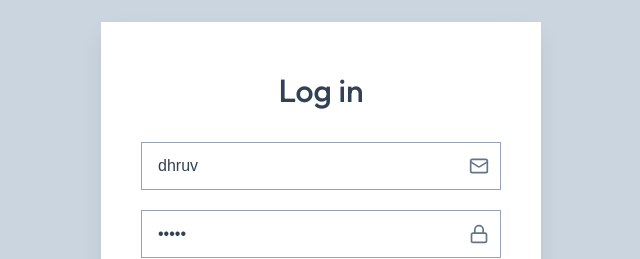
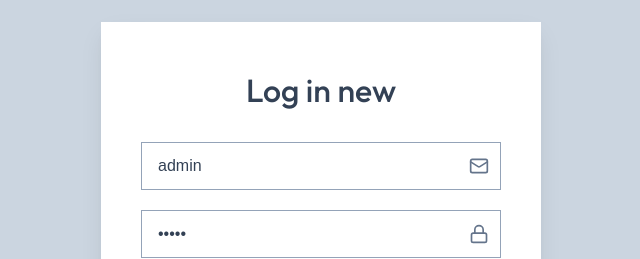
Before and after one commit to BrijeshVadodariya/amy_lights, a React (Vite) app: page / in a window 1280 px wide. Shown: the part 254-513 px from the top of the page, without its empty margins (319-959 px from the left). Built offline with nearby package versions, Linux system fonts and the light colour scheme.

Commit message:
changed placeholder

```diff
--- a/src/pages/Login.jsx
+++ b/src/pages/Login.jsx
@@ -3,8 +3,8 @@ import { Mail, Lock } from 'lucide-react';
 import './Login.css';
 
 const Login = ({ onLogin, loading }) => {
-  const [email, setEmail] = useState('dhruv');
-  const [password, setPassword] = useState('dhruv');
+  const [email, setEmail] = useState('admin');
+  const [password, setPassword] = useState('admin');
 
   const handleSubmit = (e) => {
     e.preventDefault();
@@ -24,12 +24,12 @@ const Login = ({ onLogin, loading }) => {
       </div>
 
       <div className="login-card">
-        <h1>Log in</h1>
+        <h1>Log in new</h1>
         <form onSubmit={handleSubmit}>
           <div className="input-group">
             <input
               type="text"
-              placeholder="Email / Phone"
+              placeholder="admin"
               autoComplete="username"
               value={email}
               onChange={(e) => setEmail(e.target.value)}
@@ -40,7 +40,7 @@ const Login = ({ onLogin, loading }) => {
           <div className="input-group">
             <input
               type="password"
-              placeholder="Password"
+              placeholder="admin"
               autoComplete="current-password"
               value={password}
               onChange={(e) => setPassword(e.target.value)}
--- a/src/services/odoo.js
+++ b/src/services/odoo.js
@@ -11,7 +11,7 @@ const api = axios.create({
   timeout: DEFAULT_TIMEOUT_MS,
 });
 
-const BUILD_ID = '2026-03-20-1920'; // Manual build tag to verify deployment
+const BUILD_ID = '2026-03-20-1922'; // Manual build tag to verify deployment
 console.log(`[OdooService] Deployment Build: ${BUILD_ID}`);
 
 if (import.meta.env.PROD) {
```
